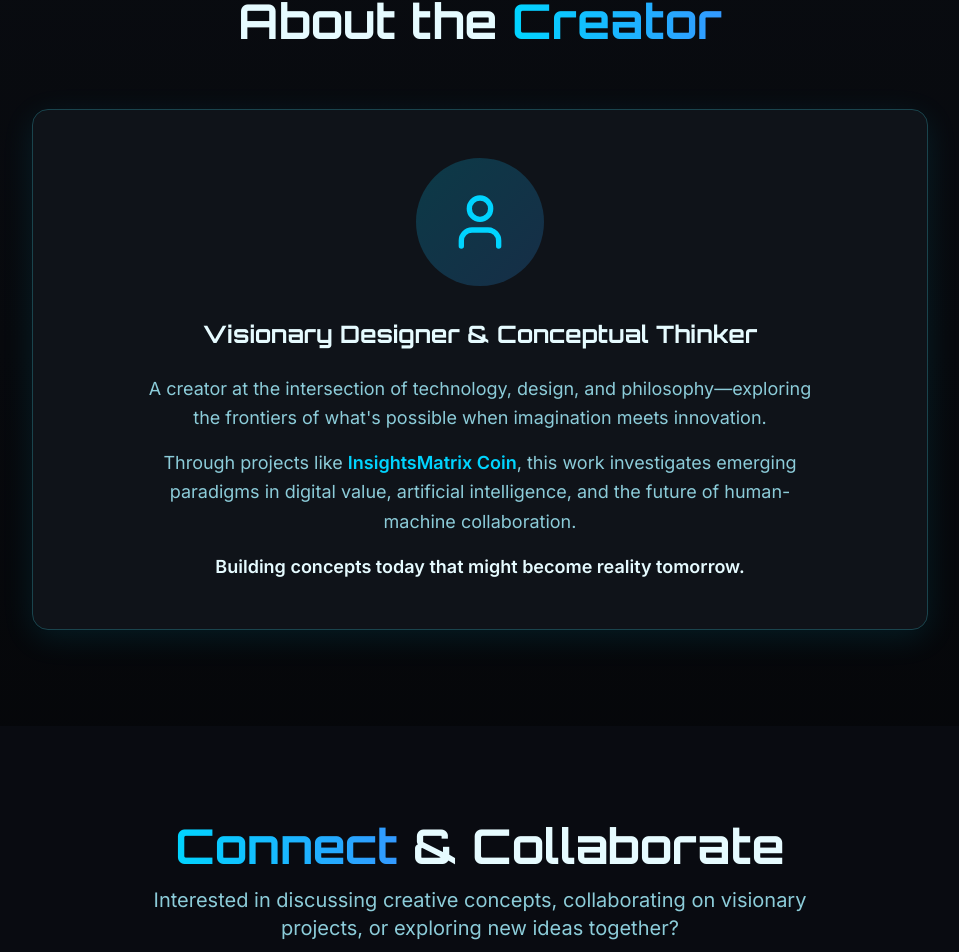
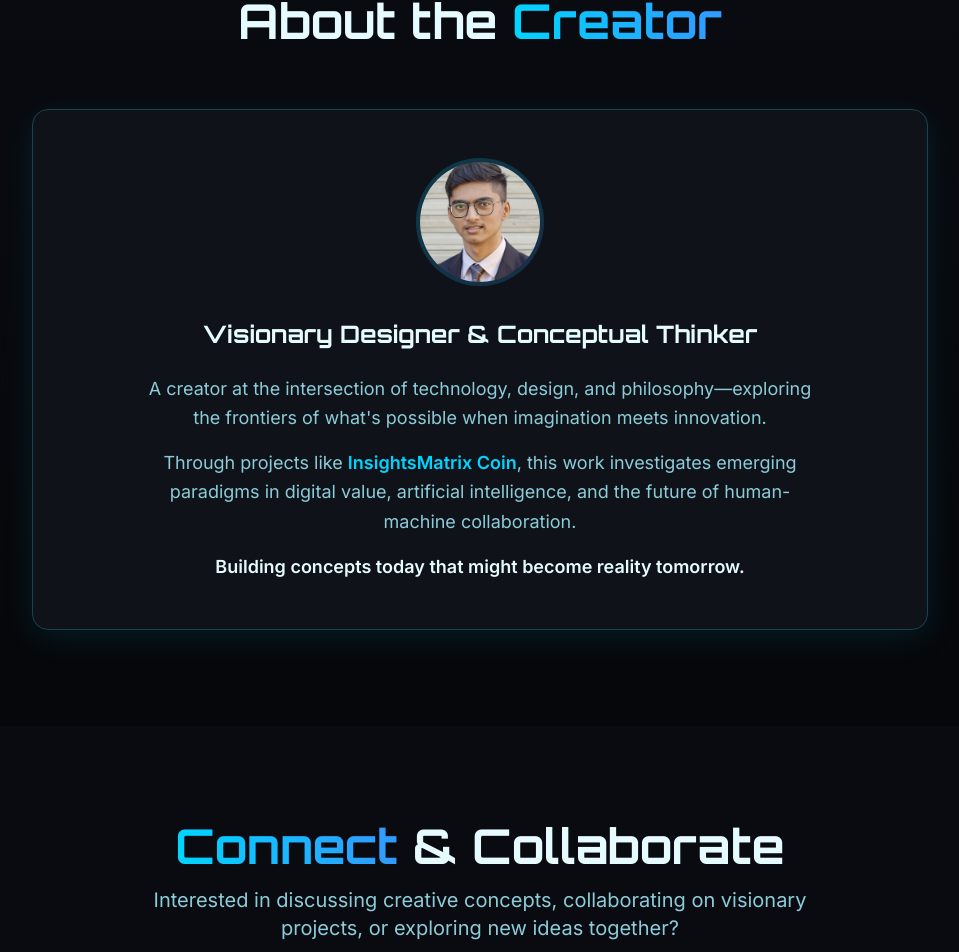
Before and after one commit to heerr2005/insights-matrix-concept, a React (Vite) app: page / in a window 1280 px wide. Shown: the part 4261-5213 px from the top of the page, without its empty margins (160-1119 px from the left). Built offline with nearby package versions, Linux system fonts and the light colour scheme; the HTML template or start-up script is replaced by a standard one.

Commit message:
Add creator image to section

```diff
--- a/src/components/Creator.tsx
+++ b/src/components/Creator.tsx
@@ -1,4 +1,4 @@
-import { User } from 'lucide-react';
+import creatorPhoto from '@/assets/creator-photo.jpeg';
 
 export const Creator = () => {
   return (
@@ -13,8 +13,12 @@ export const Creator = () => {
 
         <div className="mt-16 bg-card border border-border rounded-2xl p-8 md:p-12 shadow-card backdrop-blur-sm">
           <div className="flex flex-col items-center text-center">
-            <div className="w-32 h-32 bg-gradient-to-br from-primary/20 to-secondary/20 rounded-full flex items-center justify-center mb-8">
-              <User className="w-16 h-16 text-primary" />
+            <div className="w-32 h-32 bg-gradient-to-br from-primary/20 to-secondary/20 rounded-full flex items-center justify-center mb-8 overflow-hidden p-1">
+              <img
+                src={creatorPhoto}
+                alt="Creator"
+                className="w-full h-full object-cover rounded-full"
+              />
             </div>
 
             <h3 className="font-orbitron font-bold text-2xl mb-6 text-foreground">
```
Also changed, not shown: src/assets/creator-photo.jpeg (added).
